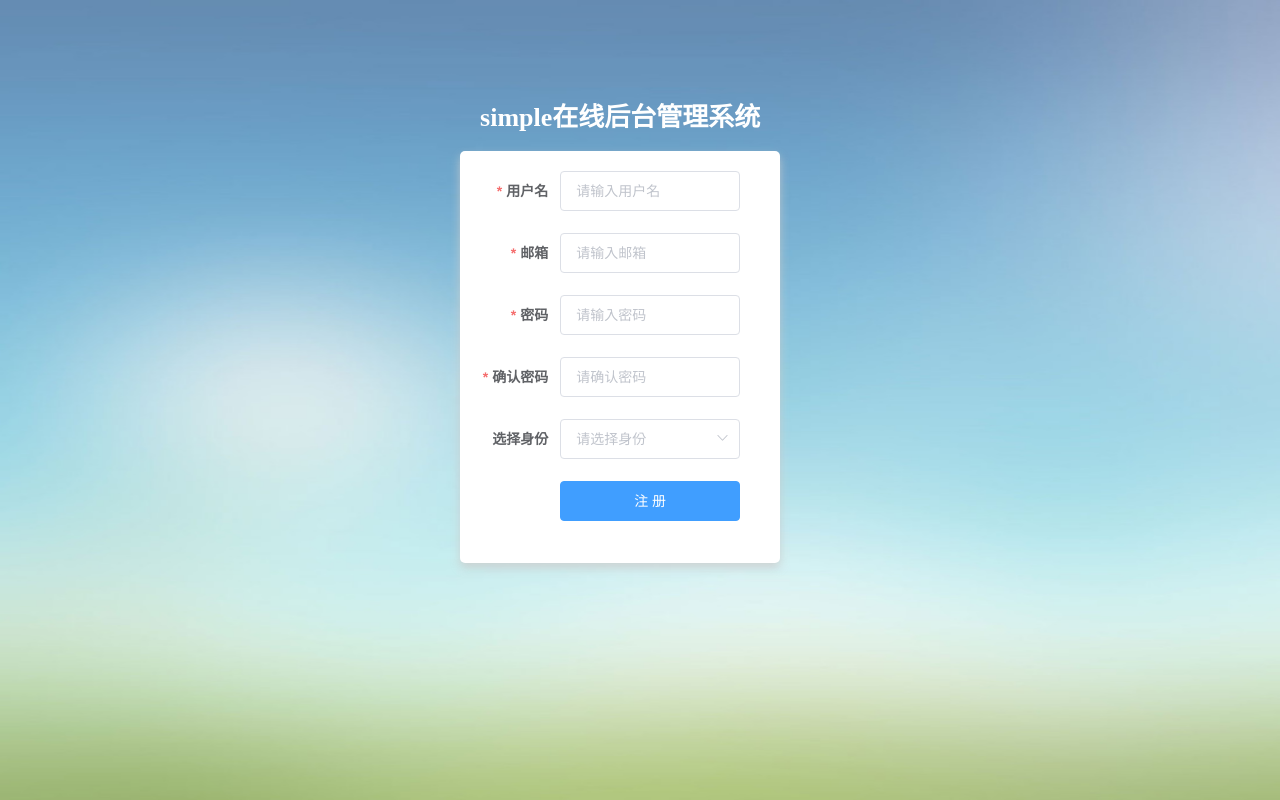
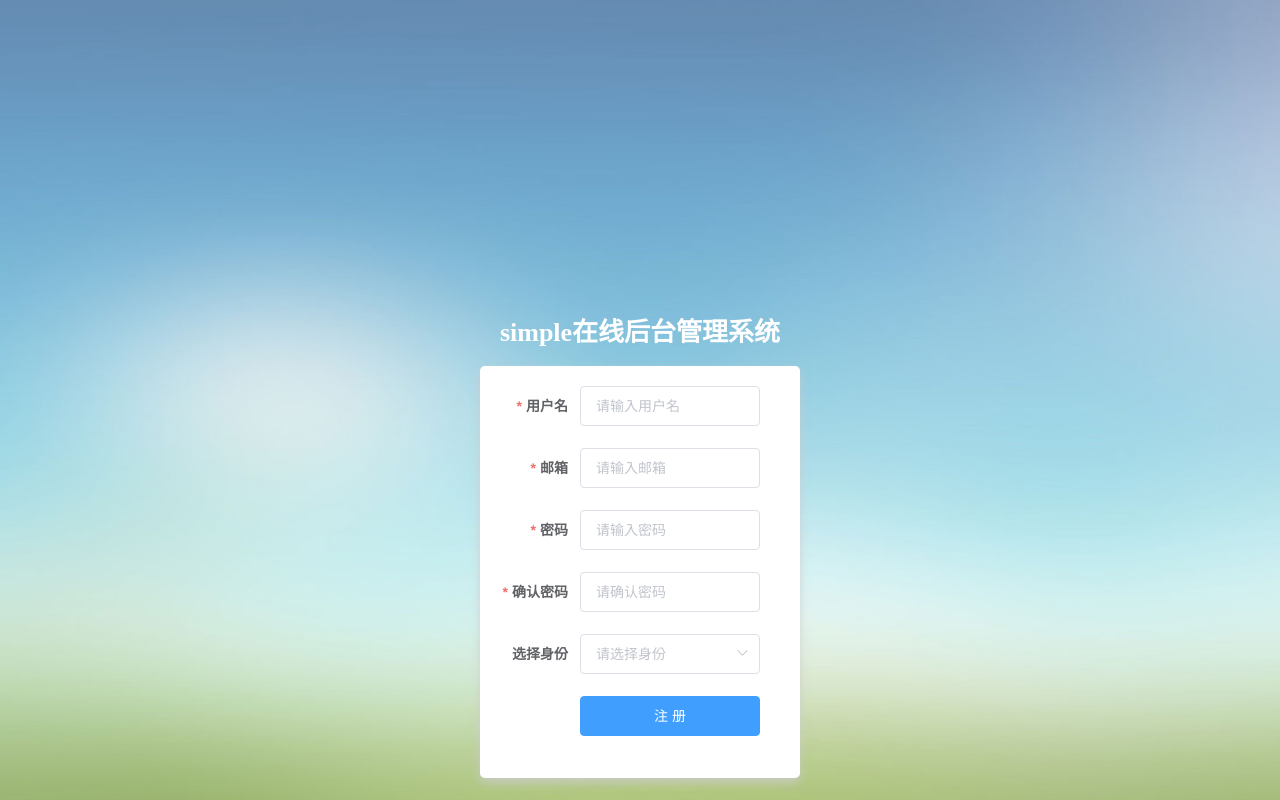
Before and after one commit to Jc-Sir/Fund-System, a Vue app in the folder client/: page /register in a window 1280 px wide. Built offline with nearby package versions, Linux system fonts and the light colour scheme.

Commit message:
Update Register.vue

```diff
--- a/client/src/views/register/Register.vue
+++ b/client/src/views/register/Register.vue
@@ -4,7 +4,13 @@
       <div class="manage_tip">
         <span class="title">simple在线后台管理系统</span>
       </div>
-            <el-form :model="registerUser" :rules="rules" class="registerForm" ref="registerForm" label-width="80px">
+      <el-form
+        :model="registerUser"
+        :rules="rules"
+        class="registerForm"
+        ref="registerForm"
+        label-width="80px"
+      >
         <el-form-item label="用户名" prop="name">
           <el-input v-model="registerUser.name" placeholder="请输入用户名"></el-input>
         </el-form-item>
@@ -24,7 +30,7 @@
           </el-select>
         </el-form-item>
         <el-form-item>
-                    <el-button type="primary"  class="submit_btn" @click="submitForm('registerForm')">注 册</el-button>
+          <el-button type="primary" class="submit_btn" @click="submitForm('registerForm')">注 册</el-button>
         </el-form-item>
       </el-form>
     </section>
@@ -32,7 +38,6 @@
 </template>
 
 <script>
-
 export default {
   name: "register",
   data() {
@@ -117,8 +122,9 @@ export default {
   width: 370px;
   height: 210px;
   position: absolute;
-  top: 10%;
-  left: 34%;
+  top: 50%;
+  left: 50%;
+  transform: translate(-50%, -50%);
   padding: 25px;
   border-radius: 5px;
   text-align: center;
```
Lines whose indentation alone changed are shown as unchanged.
